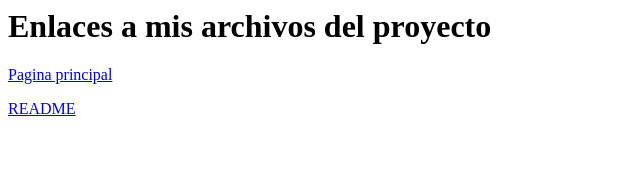
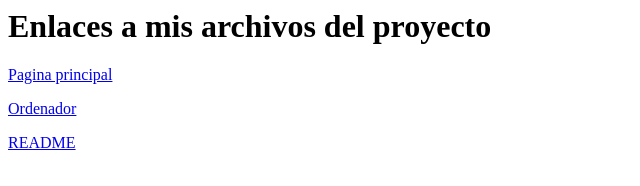
Before and after one commit to JoseHS2002/PROYECTOLM, an Electron app: page Enlaces.html in a window 800 px wide. Shown: the full height of the page, 0-640 px from the left. Drawn offline with Linux system fonts and the light colour scheme.

Commit message:
Update Enlaces.html

```diff
--- a/Enlaces.html
+++ b/Enlaces.html
@@ -6,6 +6,7 @@
   <body>
       <h1>Enlaces a mis archivos del proyecto</h1>
         <p><a href="https://josehs2002.github.io/PROYECTOLM/index.html">Pagina principal</p>
+        <p><a href="https://josehs2002.github.io/PROYECTOLM/indexC.html">Ordenador</p>
         <p><a href="https://josehs2002.github.io/PROYECTOLM/README.md">README</p>
         <p><a href="https://josehs2002.github.io/PROYECTOLM/main.js"></p>
         <p><a href="https://josehs2002.github.io/PROYECTOLM/renderer.js"></p>
```
